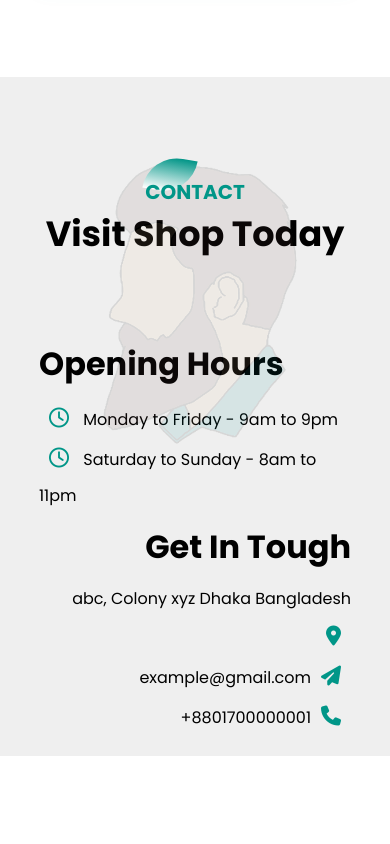
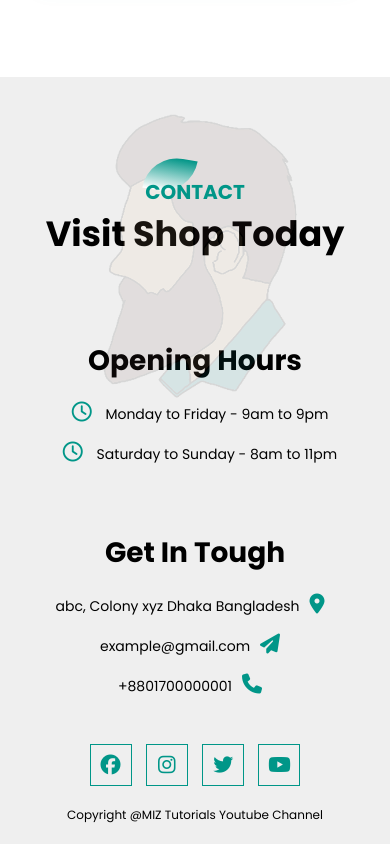
Before and after one commit to mahmudibna1027/Barber-Shop, a plain HTML site: page index.html in a window 390 px wide. Shown: the part 4479-5323 px from the top of the page. Before the commit the page ends 5235 px from the top, so only its background shows below. Drawn offline with Linux system fonts and the light colour scheme; some packages are replaced by stand-ins of ours; a script that the page names is missing.

Commit message:
the end commit

```diff
--- a/index.html
+++ b/index.html
@@ -13,6 +13,9 @@
 <link rel="preconnect" href="https://fonts.gstatic.com" crossorigin>
 <link href="https://fonts.googleapis.com/css2?family=Kaushan+Script&family=Poppins:ital,wght@0,100;0,200;0,300;0,400;0,500;0,600;0,700;0,800;0,900;1,100;1,200;1,300;1,400;1,500;1,600;1,700;1,800;1,900&display=swap" rel="stylesheet">
 <link rel="stylesheet" href="https://cdnjs.cloudflare.com/ajax/libs/font-awesome/6.6.0/css/all.min.css">
+
+<script src="https://cdn.jsdelivr.net/gh/cferdinandi/smooth-scroll/dist/smooth-scroll.polyfills.min.js"></script>
+
 </head>
 <body>
     <section id="banner">
@@ -30,11 +33,11 @@
 <div id="sideNav">
     <nav>
         <ul>
-            <li><a href="">HOME</a></li>
-            <li><a href="">FEATURES</a></li>
-            <li><a href="">SERVICES</a></li>
-            <li><a href="">TESTIMONIALS</a></li>
-            <li><a href="">MEET US</a></li>
+            <li><a href="#banner">HOME</a></li>
+            <li><a href="#feature">FEATURES</a></li>
+            <li><a href="#service">SERVICES</a></li>
+            <li><a href="#testimonial">TESTIMONIALS</a></li>
+            <li><a href="#footer">MEET US</a></li>
         </ul>
     </nav>
 </div>
@@ -195,6 +198,14 @@
         </div>
     </div>
 
+<div class="social-links">
+    <i class="fa-brands fa-facebook"></i>
+    <i class="fa-brands fa-instagram"></i>
+    <i class="fa-brands fa-twitter"></i>
+    <i class="fa-brands fa-youtube"></i>
+    <p>Copyright @MIZ Tutorials Youtube Channel</p>
+</div>
+
 </footer>
 
 
--- a/responsive.css
+++ b/responsive.css
@@ -34,4 +34,18 @@
         .testimonial-col{
             flex-basis: 100%;
         }
+        .footer-left{
+           flex-basis: 100%;
+           font-size: 14px;
+           text-align: center;
+        }
+        .footer-right{
+           flex-basis: 100%;
+           font-size: 14px;
+           margin-top: 50px;
+           text-align: center;
+        }
+        .footer-img{
+            top: 25%;
+        }
 }
--- a/style.css
+++ b/style.css
@@ -335,3 +335,25 @@ font-size: 20px;
     top: 35%;
     transform: translate(-50%,-50%);
 }
+.social-links{
+    text-align: center;
+}
+.social-links .fa-brands{
+    color: #009688;
+    height: 40px;
+    width: 40px;
+    font-size: 20px;
+    line-height: 40px;
+    border: 1px solid #009688;
+margin: 40px 5px 0;
+transition: 0.5s;
+}
+.social-links .fa-brands:hover{
+    background: #009688;
+    color: #fff;
+    transform: translateY(-7px);
+}
+.social-links p{
+    font-size: 12px;
+    margin-top: 20px;
+}
```
